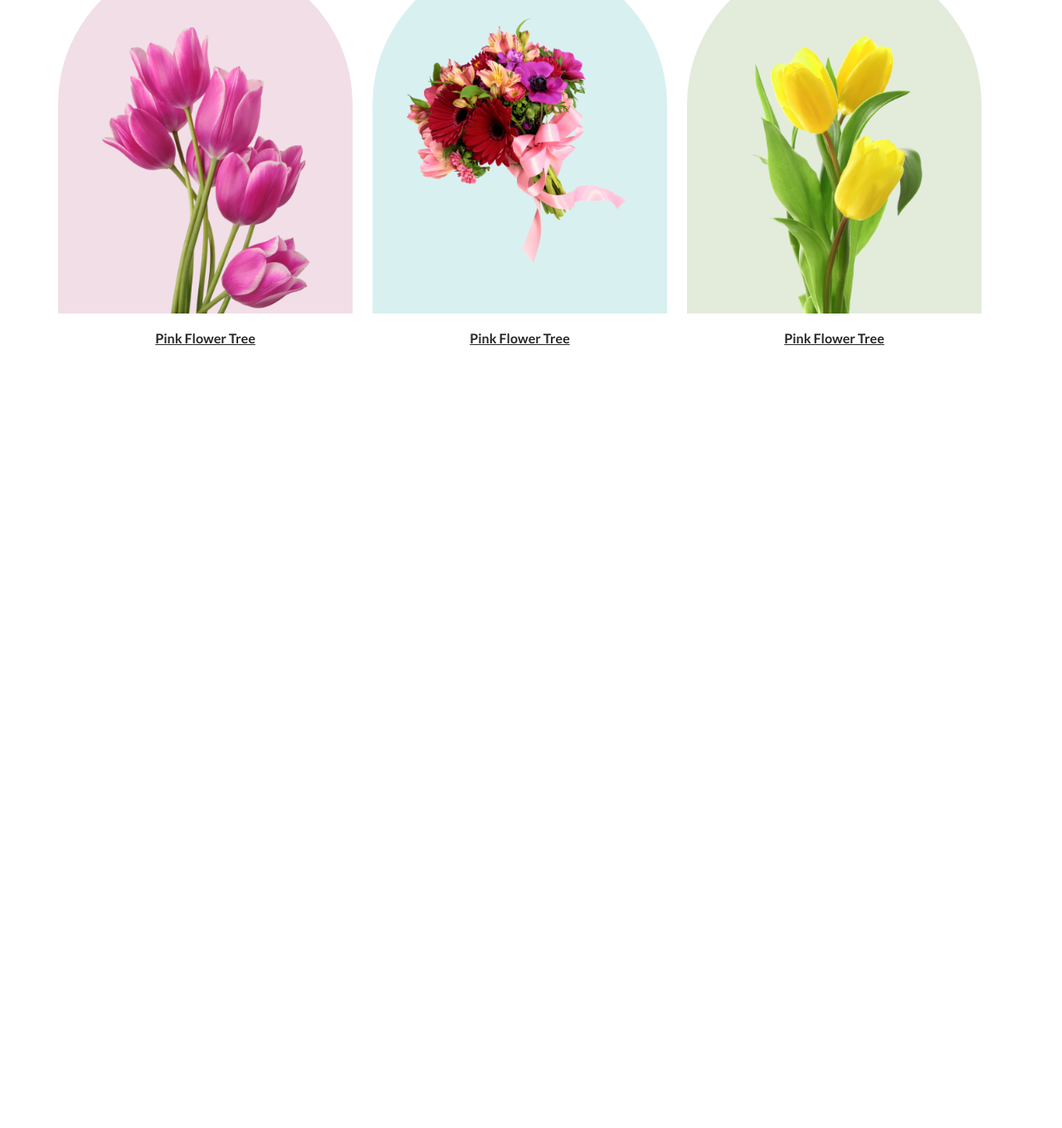
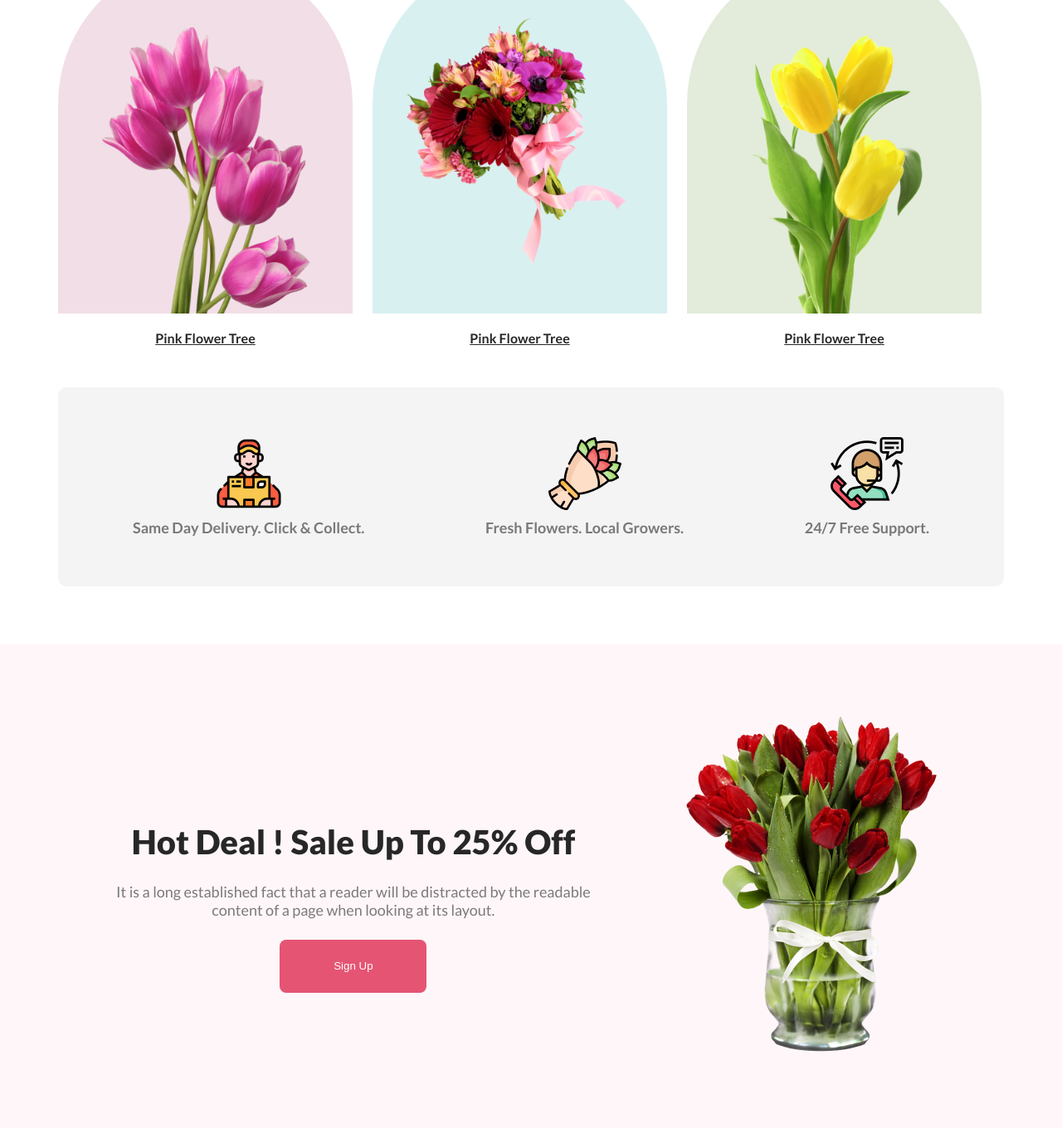
Before and after one commit to mahedi-000/FlowerShop, a plain HTML site: page index.html in a window 1280 px wide. Shown: the part 1037-2397 px from the top of the page at 83% size. Before the commit the page ends 1504 px from the top, so only its background shows below. Drawn offline with Linux system fonts and the light colour scheme.

Commit message:
shop feature and discount section added

```diff
--- a/index.html
+++ b/index.html
@@ -66,6 +66,36 @@
 
             </div>
         </section>
+             <section class="fixed">
+            <div class="service">
+                <div class="features">
+                    <img src="./Asset/Group 57.png" alt="">
+                    <p>Same Day Delivery. Click & Collect.</p>
+                </div>
+                <div class="features">
+                    <img src="./Asset/Group 58.png" alt="">
+                    <p>Fresh Flowers. Local Growers.</p>
+                </div>
+                <div class="features">
+                    <img src="./Asset/Group 59.png" alt="">
+                    <p>24/7 Free Support.</p>
+                </div>
+
+            </div>
+        </section>
+
+        <section class="discount-bg">
+            <div class="discount ">
+                <div class="div-left">
+                <h1>Hot Deal ! Sale Up To 25% Off</h1>
+                <p>It is a long established fact that a reader will be distracted by the readable <br> content of a page when looking at its layout.</p>
+                <button class="primary-btn">Sign Up</button>
+            </div>
+            <div class="div-right">
+            <img src="./Asset/pngwing 8.png" alt="">
+            </div>
+            </div>
+        </section>
     </main>
   </body>
 </html>
--- a/style.css
+++ b/style.css
@@ -127,3 +127,61 @@ header {
   color: #272727;
   font-weight: 700;
 }
+.service {
+  padding: 60px 90px;
+  background-color: #2727270d;
+  border-radius: 10px;
+  display: flex;
+  justify-content: space-between;
+  margin-bottom: 70px;
+}
+
+.features {
+  display: flex;
+  flex-direction: column;
+  align-items: center;
+  text-align: center;
+  gap: 10px;
+}
+.features p {
+  color: #27272799;
+  font-size: 18px;
+  font-weight: 600;
+}
+.discount-bg {
+  background-color: #e554730d;
+}
+.discount {
+  max-width: 1000px;
+  margin: 0 auto;
+  display: flex;
+  justify-content: space-between;
+}
+.div-left {
+  display: flex;
+  flex-direction: column;
+  justify-content: center;
+  align-items: center;
+  margin-top: 50px;
+}
+.div-left h1 {
+  text-align: center;
+  color: #272727;
+  font-size: 40px;
+  font-weight: 800;
+  margin-bottom: 25px;
+}
+.div-left p {
+  color: #27272799;
+  text-align: center;
+  font-size: 18px;
+  font-weight: 400;
+  margin-bottom: 25px;
+}
+.div-left button {
+  align-items: center;
+}
+.div-right img {
+  margin-top: 80px;
+  margin-bottom: 80px;
+}
```
